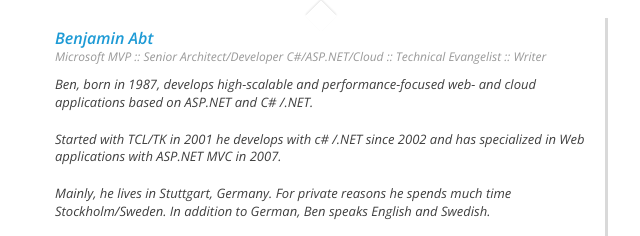
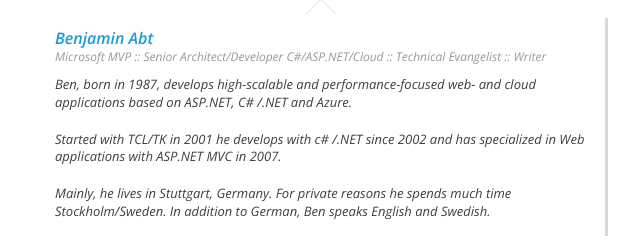
Before and after one commit to BenjaminAbt/DeveloperCircle.Website, a plain HTML site: page index.html in a window 1280 px wide. Shown: the part 371-607 px from the top of the page, 20-660 px from the left. Drawn offline with nearby package versions, Linux system fonts and the light colour scheme; files whose address does not match are found by name; a web font is replaced by a local one.

Commit message:
Fixed typo

```diff
--- a/index.html
+++ b/index.html
@@ -52,13 +52,13 @@
                     <div class="desc">
                         <span class="name">Benjamin Abt</span>
                         <span class="job">Microsoft MVP :: Senior Architect/Developer C#/ASP.NET/Cloud :: Technical Evangelist :: Writer</span>
-                        <p>Ben, born in 1987, develops high-scalable and performance-focused web- and cloud applications based on ASP.NET and C# /.NET.</p>
+                        <p>Ben, born in 1987, develops high-scalable and performance-focused web- and cloud applications based on ASP.NET, C# /.NET and Azure.</p>
                         <p>Started with TCL/TK in 2001 he develops with c# /.NET since 2002 and has specialized in Web applications with ASP.NET MVC in 2007.</p>
                         <p>Mainly, he lives in Stuttgart, Germany. For private reasons he spends much time Stockholm/Sweden. In addition to German, Ben speaks English and Swedish.</p>
                         <p>
                             He started <a href="http://www.SCHWABENCODE.com" target="_blank" title="SchwabenCode">SchwabenCode</a>, a .NET focused tech-blog. Also he has released a lot of packages and projects on <a href="https://www.nuget.org/profiles/BenjaminAbt" target="_blank" title="NuGet">NuGet</a> and is an active moderator on the largest german C# forum <a href="http://www.mycsharp.de" target="_blank" title="mycsharp - gemeinsam mehr erreichen">MyCSharp</a>.<br />
                             Ben is the developer of <a href="http://quickio.net/" title="QuickIO.NET provides an enhanced performance for file operations"  target="_blank">QuickIO.NET</a> and present on GitHub as <a href="https://github.com/SchwabenCode" target="_blank" title="SchwabenCode @ GitHub">SchwabenCode</a> and <a href="https://github.com/BenjaminAbt" target="_blank" title="BenjaminAbt @ GitHub">BenjaminAbt</a>
-</p>
+                        </p>
 
                         <p>
                             <a href="https://mvp.microsoft.com/en-us/PublicProfile/5001507?Name=Benjamin_Abt" target="_blank">
```
